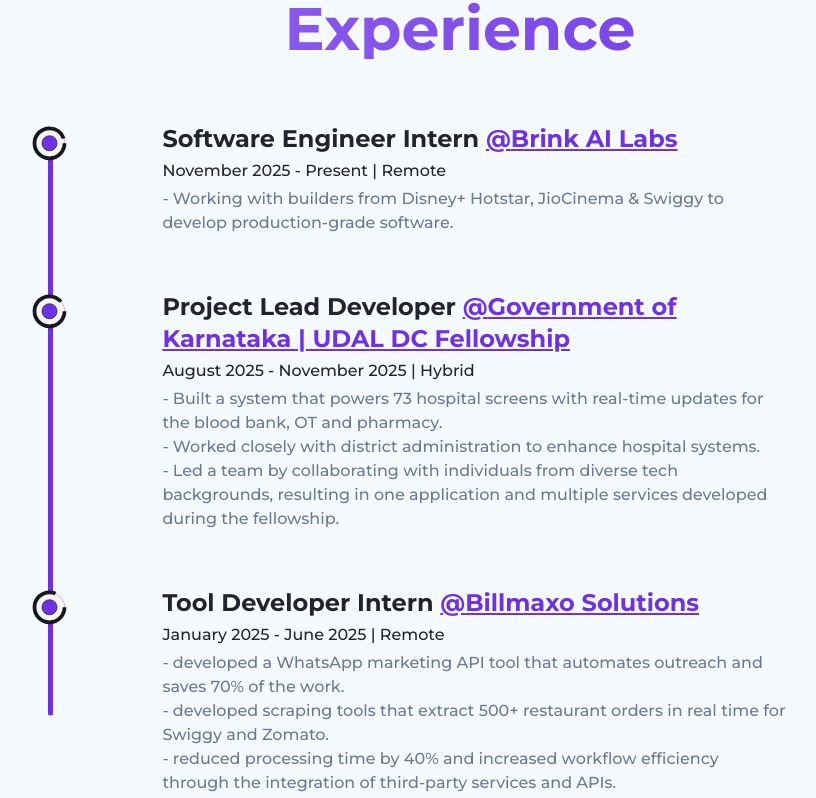
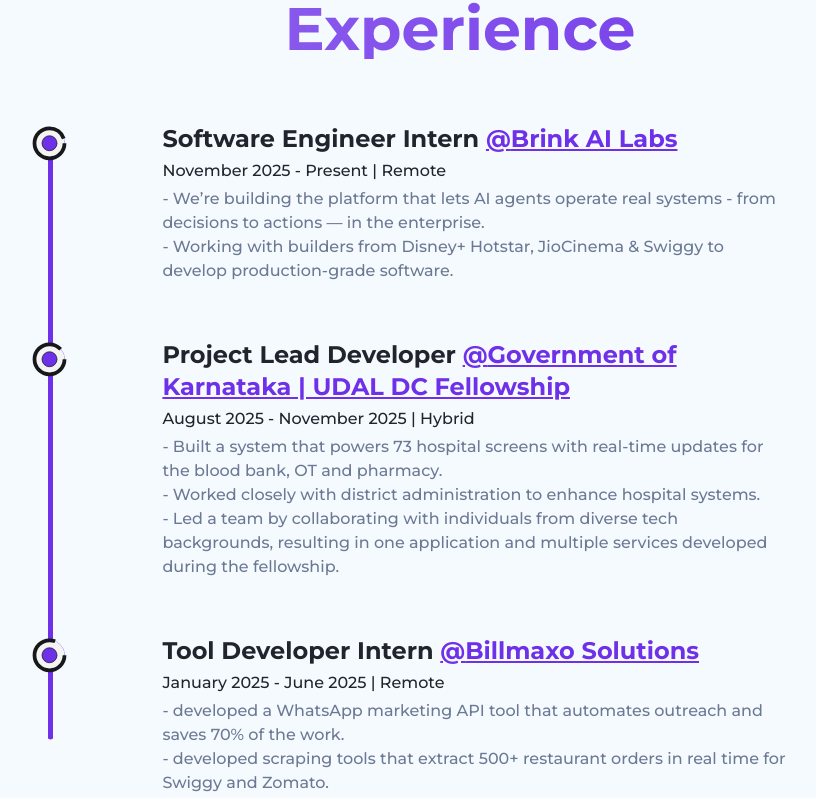
Before and after one commit to gaureshpai/hseruag, a Next.js app: page / in a window 1280 px wide. Shown: the part 3892-4690 px from the top of the page, without its empty margins (180-996 px from the left). Built offline with nearby package versions, Linux system fonts and the light colour scheme.

Commit message:
Update experience description with AI platform context
Expanded project description to include AI platform details.

```diff
--- a/src/data/experience.ts
+++ b/src/data/experience.ts
@@ -10,7 +10,7 @@ export const EXPERIENCE: ExperienceShowcaseListItemProps[] = [
     date: "November 2025 - Present",
     location: "Remote",
     description:
-      "Working with builders from Disney+ Hotstar, JioCinema & Swiggy to develop production-grade software.",
+      "We’re building the platform that lets AI agents operate real systems - from decisions to actions — in the enterprise.\n Working with builders from Disney+ Hotstar, JioCinema & Swiggy to develop production-grade software.",
   },
   {
     title: "Project Lead Developer",
```
